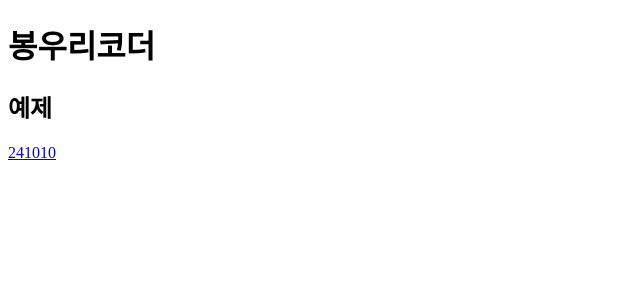
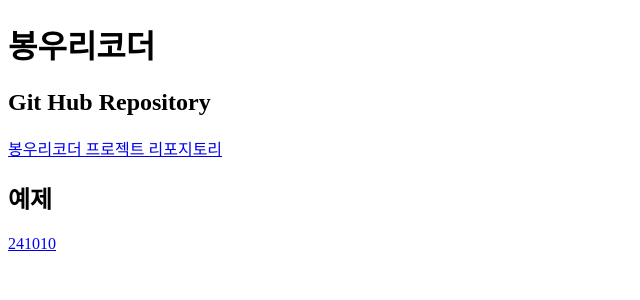
Before and after one commit to freebird920/bong-vite-react-example, a React (Vite) app: page / in a window 1280 px wide. Shown: the top 300 px of the page, without its empty margins (0-640 px from the left). Built offline with nearby package versions, Linux system fonts and the light colour scheme.

Commit message:
홈 페이지에 GitHub 리포지토리 링크 추가

```diff
--- a/src/app/page.tsx
+++ b/src/app/page.tsx
@@ -4,6 +4,11 @@ const HomePage = memo(() => {
   return (
     <>
       <h1>봉우리코더</h1>
+
+      <h2>Git Hub Repository</h2>
+      <a href="https://github.com/freebird920/bong-react-vite-jangin">
+        봉우리코더 프로젝트 리포지토리
+      </a>
 
       <h2>예제</h2>
       <a href="/241010">241010</a>
```
